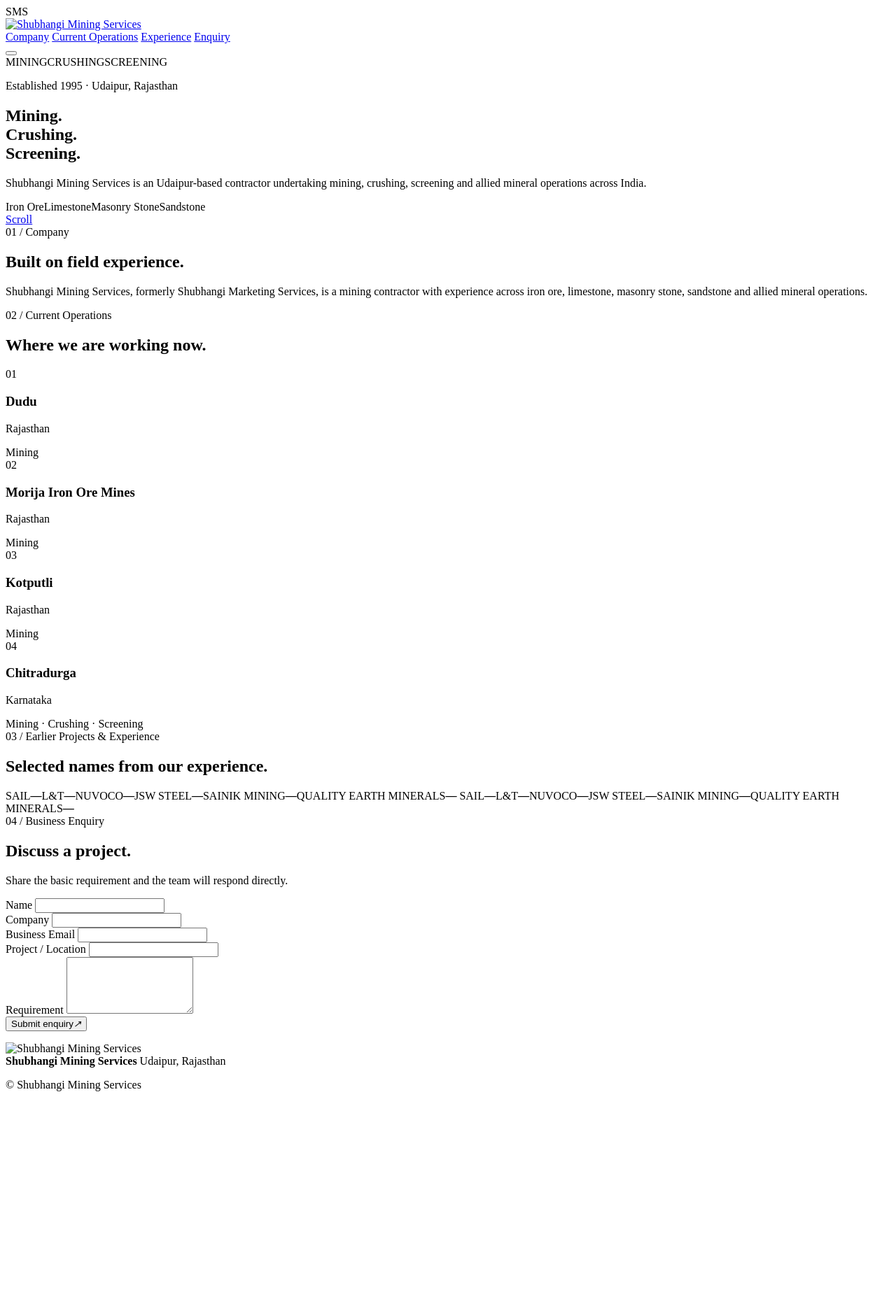
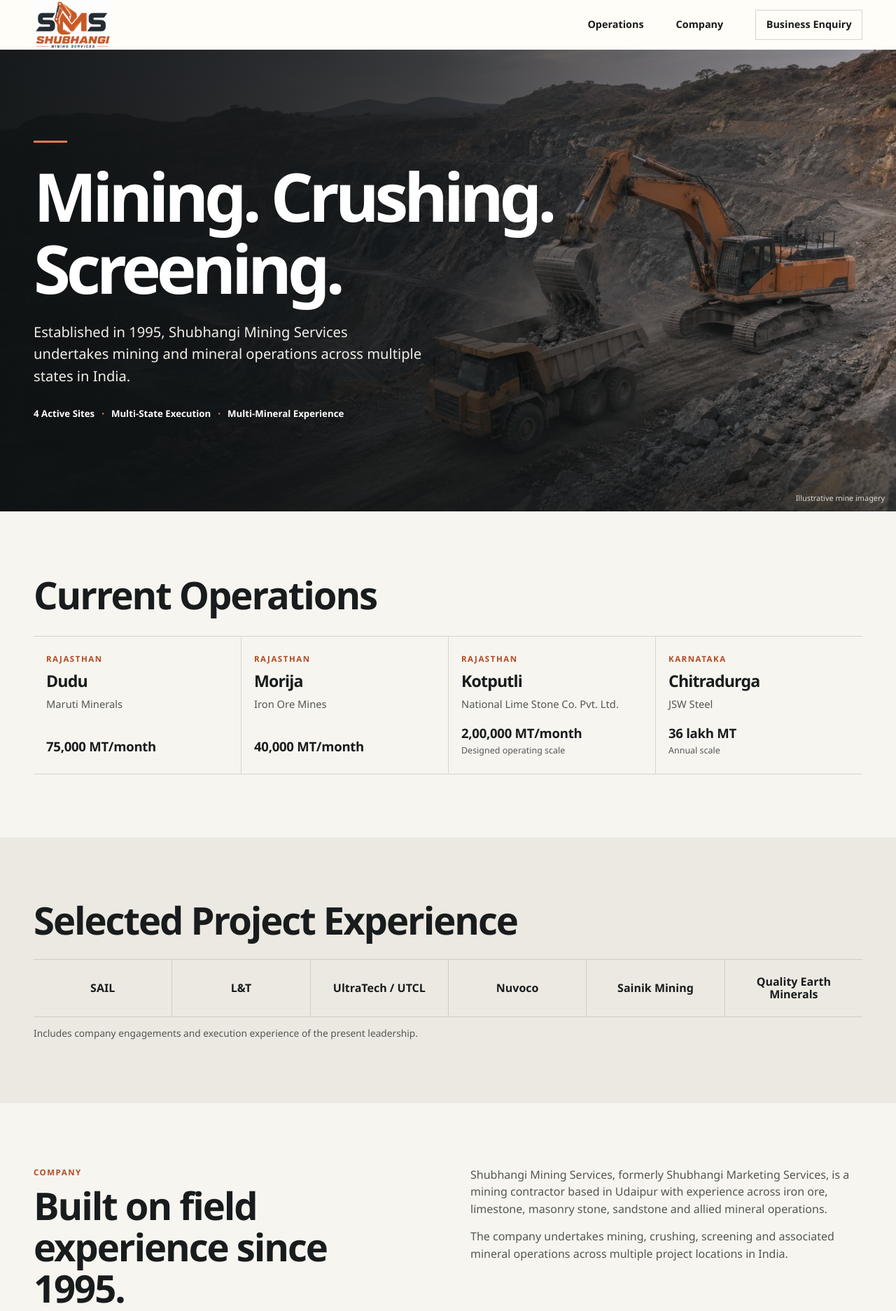
Before and after one commit to Swayam-1410/shubhangi-mining-services, a plain HTML site: page index.html in a window 1280 px wide. Shown: the top 1874 px of the page at 70% size. Before the commit the page ends 1576 px from the top, so only its background shows below. Drawn offline with Linux system fonts and the light colour scheme.

Commit message:
Revise corporate site and include complete Pages assets

```diff
--- /dev/null
+++ b/assets/app.js
@@ -0,0 +1,32 @@
+const form = document.querySelector('#enquiry-form');
+if (form) {
+  const recipient = 'business@shubhangimining.com';
+  form.addEventListener('submit', (event) => {
+    event.preventDefault();
+    const data = new FormData(form);
+    const subject = 'Business enquiry: ' + data.get('project').trim();
+    const body = [
+      'Name: ' + data.get('name').trim(),
+      'Company: ' + data.get('company').trim(),
+      'Business email: ' + data.get('email').trim(),
+      'Project / Location: ' + data.get('project').trim(),
+      '',
+      'Requirement:',
+      data.get('requirement').trim()
+    ].join('\r\n');
+    window.location.href = 'mailto:' + recipient + '?subject=' +
+      encodeURIComponent(subject) + '&body=' + encodeURIComponent(body);
+  });
+  form.hidden = false;
+}
+if ('IntersectionObserver' in window && !window.matchMedia('(prefers-reduced-motion: reduce)').matches) {
+  const observer = new IntersectionObserver((entries) => {
+    for (const entry of entries) {
+      if (entry.isIntersecting) {
+        entry.target.classList.add('enter');
+        observer.unobserve(entry.target);
+      }
+    }
+  }, { threshold: 0.16 });
+  document.querySelectorAll('.operations, .client-wall, .values, .leadership').forEach((element) => observer.observe(element));
+}
--- /dev/null
+++ b/assets/styles.css
@@ -0,0 +1,73 @@
+*{box-sizing:border-box}
+:root{--paper:#f7f5f0;--ink:#191c1d;--muted:#535751;--line:#d6d4cc;--orange:#b04a24;--light:#fffdf8}
+html{color-scheme:light}
+body{margin:0;background:var(--paper);color:var(--ink);font:400 1rem/1.55 "Segoe UI",system-ui,sans-serif}
+h1,h2,h3,p{margin:0}
+h1,h2,h3{line-height:1.08;letter-spacing:-.038em}
+h2{font-size:clamp(2rem,4.5vw,3.4rem);font-weight:680}
+h3{font-size:1.45rem}
+a{color:inherit;text-underline-offset:.2em}
+a:hover{color:var(--orange)}
+:focus-visible{outline:3px solid #d67345;outline-offset:4px}
+[hidden]{display:none!important}
+.wrap{width:min(1200px,calc(100% - 96px));margin-inline:auto}
+.skip{position:absolute;top:8px;left:8px;padding:10px;background:white;transform:translateY(-150%);z-index:3}
+.skip:focus{transform:none}
+.top{background:var(--light)}
+.nav,.footer-inner{display:flex;align-items:center;justify-content:space-between;gap:24px}
+.brand img{display:block;object-fit:contain}
+nav{display:flex;align-items:center;justify-content:flex-end;gap:clamp(12px,3.6vw,48px);font-weight:650;font-size:.9rem}
+nav a{text-decoration:none}
+.nav-cta{border:1px solid var(--line);padding:.65em 1em}
+.hero{position:relative;isolation:isolate;background:#222728;color:white;min-height:clamp(440px,52vw,660px);display:grid;align-items:center}
+.hero picture,.hero::after{position:absolute;inset:0;z-index:-1}
+.hero img{width:100%;height:100%;object-fit:cover;object-position:50% 55%}
+.hero::after{content:"";background:linear-gradient(90deg,rgba(16,19,20,.93),rgba(16,19,20,.74) 48%,rgba(16,19,20,.21)),linear-gradient(0deg,#131616a6,transparent 35%)}
+.hero-inner{padding-block:64px}
+.hero h1{font-size:clamp(3.2rem,7.5vw,7rem);letter-spacing:-.065em;font-weight:750}
+.hero h1::before{content:"";display:block;width:48px;height:3px;background:#e27a4d;margin-bottom:24px}
+.hero-inner>p{max-width:560px;color:#f0eee8;font-size:clamp(1rem,1.75vw,1.26rem);margin-top:24px}
+.signals{display:flex;flex-wrap:wrap;gap:6px 0;list-style:none;padding:0;margin:28px 0 0;font-size:.83rem;font-weight:650}
+.signals li+li::before{content:"·";margin:0 .75em;color:#f59365}
+.photo-note{position:absolute;right:16px;bottom:10px;color:#ddd9d2;font-size:.68rem}
+.section{padding-block:clamp(44px,7vw,94px)}
+.operations,.client-wall,.leadership,.values{display:grid}
+.operations{grid-template-columns:repeat(4,minmax(0,1fr));border-block:1px solid var(--line);margin-top:30px}
+.operations article{padding:23px 18px 24px;display:flex;flex-direction:column;min-width:0}
+.operations article+article{border-left:1px solid var(--line)}
+.state{color:var(--orange);text-transform:uppercase;font-size:.72rem;letter-spacing:.13em;font-weight:750;margin-bottom:10px}
+.client{color:var(--muted);font-size:.92rem;margin:.55rem 0 1rem}
+.scale{margin-top:auto;font-weight:720;letter-spacing:-.015em;font-size:clamp(.95rem,1.45vw,1.23rem)}
+.scale small{display:block;color:var(--muted);font-size:.78rem;font-weight:500;letter-spacing:normal}
+.experience{background:#ebe9e2}
+.client-wall{grid-template-columns:repeat(6,minmax(0,1fr));list-style:none;margin:26px 0 12px;padding:0;border-block:1px solid #ceccc4}
+.client-wall li{display:grid;place-items:center;text-align:center;font-weight:750;line-height:1.16;padding:22px 10px;min-height:75px}
+.client-wall li+li{border-left:1px solid #ceccc4}
+.note,.copy,.values p,.leadership p{color:var(--muted)}
+.note{font-size:.86rem}
+.split,.values,.leadership{display:grid;grid-template-columns:repeat(2,minmax(0,1fr));gap:clamp(20px,5vw,76px)}
+.copy p+p{margin-top:14px}
+.values{border-block:1px solid var(--line);padding-block:26px}
+.values h3,.leadership h3{margin-bottom:8px}
+.leadership{margin-top:25px}
+.leadership>div{border-top:1px solid var(--line);padding-top:16px}
+.linkedin{display:inline-grid;place-items:center;vertical-align:middle;width:1.45rem;height:1.45rem;background:currentColor;border-radius:2px;font:700 .88rem/1 Arial,sans-serif;color:#293331;background:#e7e4dc}
+.leadership a{text-decoration:none}
+.enquiry{background:#202425;color:#f8f5ed}
+.email{display:inline-block;overflow-wrap:anywhere;margin-top:15px;color:#f9b99b}
+.email:hover,footer a:hover{color:white}
+.field-grid{display:grid;grid-template-columns:1fr 1fr;gap:14px}
+form label{display:block;font-size:.88rem;font-weight:650;margin-bottom:12px}
+input,textarea{display:block;width:100%;background:#2a2e2f;border:1px solid #747675;color:white;border-radius:0;font:inherit;margin-top:5px;padding:9px 11px}
+textarea{resize:vertical}
+button{font:inherit;font-weight:720;background:#f0ac87;color:#251a14;border:0;padding:10px 16px;cursor:pointer}
+button:hover{background:#f9c5a8}
+button span{margin-left:.7em}
+.form-note{margin-top:9px;color:#dad9d2;font-size:.8rem}
+footer{border-top:1px solid #434745;background:#171a1b;color:#d8d7d0;font-size:.88rem}
+.footer-inner{padding-block:24px;flex-wrap:wrap}
+footer strong{color:white}
+@media (prefers-reduced-motion:no-preference){html{scroll-behavior:smooth} a,button{transition:color .18s,background-color .18s}.enter{animation:enter .45s ease-out both}@keyframes enter{from{opacity:.7;transform:translateY(8px)}}}
+@media(max-width:900px){.operations{grid-template-columns:repeat(2,minmax(0,1fr))}.operations article:nth-child(3){border-left:0}.operations article:nth-child(n+3){border-top:1px solid var(--line)}.client-wall{grid-template-columns:repeat(3,minmax(0,1fr))}.client-wall li:nth-child(4){border-left:0}.client-wall li:nth-child(n+4){border-top:1px solid #ceccc4}}
+@media(max-width:640px){.wrap{width:calc(100% - 36px)}.nav{gap:8px}.brand img{width:78px;height:58px}nav{font-size:.76rem;gap:11px}.nav-cta{padding:.5em}.split{grid-template-columns:1fr}.hero::after{background:linear-gradient(90deg,#101314eb,#10131469)}.operations article{padding-inline:10px}.leadership{gap:16px}.leadership h3{font-size:1.12rem}.client-wall li{font-size:.89rem}}
+@media(max-width:360px){.nav{flex-wrap:wrap;padding-bottom:10px}.values,.leadership,.field-grid{grid-template-columns:1fr}}
--- a/index.html
+++ b/index.html
@@ -1,162 +1,114 @@
 <!doctype html>
-<html lang="en">
+<html lang="en-IN">
 <head>
-  <meta charset="utf-8" />
-  <meta name="viewport" content="width=device-width,initial-scale=1" />
-  <meta name="theme-color" content="#15191d" />
-  <meta name="description" content="Shubhangi Mining Services — mining, crushing and screening contractors established in 1995." />
-  <meta property="og:title" content="Shubhangi Mining Services" />
-  <meta property="og:description" content="Mining. Crushing. Screening." />
-  <meta property="og:type" content="website" />
-  <meta property="og:url" content="https://shubhangimining.com/" />
-  <title>Shubhangi Mining Services | Mining, Crushing & Screening</title>
-  <link rel="icon" type="image/png" href="assets/favicon.png" />
-  <link rel="stylesheet" href="assets/styles.css" />
+<meta charset="utf-8">
+<meta name="viewport" content="width=device-width, initial-scale=1">
+<title>Shubhangi Mining Services | Contract Mining, Crushing &amp; Screening</title>
+<meta name="description" content="Established in 1995, Shubhangi Mining Services undertakes mining and mineral operations across multiple states in India.">
+<link rel="canonical" href="https://shubhangimining.com/">
+<link rel="icon" href="assets/sms-mark.png" type="image/png">
+<link rel="stylesheet" href="assets/styles.css">
+<meta name="theme-color" content="#191c1d">
+<meta property="og:type" content="website">
+<meta property="og:site_name" content="Shubhangi Mining Services">
+<meta property="og:url" content="https://shubhangimining.com/">
+<meta property="og:title" content="Shubhangi Mining Services">
+<meta property="og:description" content="Established in 1995, Shubhangi Mining Services undertakes mining and mineral operations across multiple states in India.">
+<meta property="og:image" content="https://shubhangimining.com/assets/social-preview.jpg">
+<meta property="og:image:width" content="1200">
+<meta property="og:image:height" content="630">
+<meta property="og:image:alt" content="Shubhangi Mining Services — Mining. Crushing. Screening.">
+<meta name="twitter:card" content="summary_large_image">
+<meta name="twitter:image" content="https://shubhangimining.com/assets/social-preview.jpg">
+<script type="application/ld+json">{
+  "@context": "https://schema.org",
+  "@type": "Organization",
+  "name": "Shubhangi Mining Services",
+  "alternateName": "Shubhangi Marketing Services",
+  "url": "https://shubhangimining.com/",
+  "logo": "https://shubhangimining.com/assets/sms-logo.webp",
+  "foundingDate": "1995",
+  "address": {
+    "@type": "PostalAddress",
+    "streetAddress": "49, Arvind Nagar, Sunderwas",
+    "addressLocality": "Udaipur",
+    "addressRegion": "Rajasthan",
+    "postalCode": "313001",
+    "addressCountry": "IN"
+  },
+  "sameAs": [
+    "https://www.linkedin.com/company/shubhangi-mining-services/"
+  ]
+}</script>
+<script src="assets/app.js" defer></script>
 </head>
 <body>
-  <div class="loader" aria-hidden="true">
-    <div class="loader-mark">SMS</div>
-    <div class="loader-rule"><span></span></div>
+<a class="skip" href="#main">Skip to content</a>
+<header class="top">
+ <div class="wrap nav">
+  <a href="./" class="brand"><img src="assets/sms-logo.webp" width="112" height="71" alt="Shubhangi Mining Services"></a>
+  <nav aria-label="Main navigation"><a href="#operations">Operations</a><a href="#company">Company</a><a class="nav-cta" href="#enquiry">Business Enquiry</a></nav>
  </div>
-
-  <div class="cursor-glow" aria-hidden="true"></div>
-
-  <header class="site-header">
-    <a class="brand" href="#top" aria-label="Shubhangi Mining Services home">
-      <img src="assets/logo.png" alt="Shubhangi Mining Services" />
-    </a>
-    <nav aria-label="Primary navigation">
-      <a href="#company">Company</a>
-      <a href="#current">Current Operations</a>
-      <a href="#experience">Experience</a>
-      <a class="nav-enquiry" href="#enquiry">Enquiry</a>
-    </nav>
-    <button class="menu" aria-label="Toggle menu" aria-expanded="false"><span></span><span></span></button>
 </header>
-
-  <main id="top">
-    <section class="hero">
-      <div class="hero-grid" aria-hidden="true"></div>
-      <div class="hero-rail" aria-hidden="true"><span>MINING</span><span>CRUSHING</span><span>SCREENING</span></div>
-      <div class="hero-copy reveal">
-        <p class="eyebrow">Established 1995 · Udaipur, Rajasthan</p>
-        <h1>Mining.<br>Crushing.<br><span>Screening.</span></h1>
-        <p class="hero-intro">Shubhangi Mining Services is an Udaipur-based contractor undertaking mining, crushing, screening and allied mineral operations across India.</p>
+<main id="main">
+<section class="hero" aria-labelledby="hero-title">
+ <picture><source media="(max-width: 640px)" srcset="assets/mine-hero-mobile.webp"><img src="assets/mine-hero.webp" alt="" fetchpriority="high"></picture>
+ <div class="wrap hero-inner">
+  <h1 id="hero-title">Mining. Crushing.<br>Screening.</h1>
+  <p>Established in 1995, Shubhangi Mining Services undertakes mining and mineral operations across multiple states in India.</p>
+  <ul class="signals"><li>4 Active Sites</li><li>Multi-State Execution</li><li>Multi-Mineral Experience</li></ul>
  </div>
-      <div class="hero-minerals reveal delay-1" aria-label="Mineral experience">
-        <span>Iron Ore</span><i></i><span>Limestone</span><i></i><span>Masonry Stone</span><i></i><span>Sandstone</span>
-      </div>
-      <a class="scroll" href="#company"><span></span>Scroll</a>
+ <small class="photo-note">Illustrative mine imagery</small>
 </section>
-
-    <section class="company" id="company">
-      <div class="section-shell split">
-        <div class="section-kicker reveal">01 / Company</div>
-        <div class="company-copy reveal delay-1">
-          <h2>Built on field experience.</h2>
-          <p>Shubhangi Mining Services, formerly Shubhangi Marketing Services, is a mining contractor with experience across iron ore, limestone, masonry stone, sandstone and allied mineral operations.</p>
-        </div>
+<section class="wrap section" id="operations" aria-labelledby="operations-title">
+ <h2 id="operations-title">Current Operations</h2>
+ <div class="operations">
+ <article><p class="state">Rajasthan</p><h3>Dudu</h3><p class="client">Maruti Minerals</p><p class="scale">75,000 MT/month</p></article>
+ <article><p class="state">Rajasthan</p><h3>Morija</h3><p class="client">Iron Ore Mines</p><p class="scale">40,000 MT/month</p></article>
+ <article><p class="state">Rajasthan</p><h3>Kotputli</h3><p class="client">National Lime Stone Co. Pvt. Ltd.</p><p class="scale">2,00,000 MT/month<small>Designed operating scale</small></p></article>
+ <article><p class="state">Karnataka</p><h3>Chitradurga</h3><p class="client">JSW Steel</p><p class="scale">36 lakh MT<small>Annual scale</small></p></article>
  </div>
 </section>
-
-    <section class="current" id="current">
-      <div class="section-shell">
-        <div class="section-head reveal">
-          <div class="section-kicker">02 / Current Operations</div>
-          <h2>Where we are working now.</h2>
-        </div>
-        <div class="project-list">
-          <article class="project reveal">
-            <div class="project-index">01</div>
-            <h3>Dudu</h3>
-            <p>Rajasthan</p>
-            <span class="project-tag">Mining</span>
-          </article>
-          <article class="project reveal delay-1">
-            <div class="project-index">02</div>
-            <h3>Morija Iron Ore Mines</h3>
-            <p>Rajasthan</p>
-            <span class="project-tag">Mining</span>
-          </article>
-          <article class="project reveal delay-2">
-            <div class="project-index">03</div>
-            <h3>Kotputli</h3>
-            <p>Rajasthan</p>
-            <span class="project-tag">Mining</span>
-          </article>
-          <article class="project reveal delay-3">
-            <div class="project-index">04</div>
-            <h3>Chitradurga</h3>
-            <p>Karnataka</p>
-            <span class="project-tag">Mining · Crushing · Screening</span>
-          </article>
-        </div>
+<section class="experience section" aria-labelledby="experience-title">
+ <div class="wrap"><h2 id="experience-title">Selected Project Experience</h2>
+ <ul class="client-wall"><li>SAIL</li><li>L&amp;T</li><li>UltraTech / UTCL</li><li>Nuvoco</li><li>Sainik Mining</li><li>Quality Earth Minerals</li></ul>
+ <p class="note">Includes company engagements and execution experience of the present leadership.</p></div>
+</section>
+<section class="wrap section" id="company" aria-labelledby="company-title">
+ <div class="split"><div><p class="state">Company</p><h2 id="company-title">Built on field experience since 1995.</h2></div>
+ <div class="copy"><p>Shubhangi Mining Services, formerly Shubhangi Marketing Services, is a mining contractor based in Udaipur with experience across iron ore, limestone, masonry stone, sandstone and allied mineral operations.</p>
+ <p>The company undertakes mining, crushing, screening and associated mineral operations across multiple project locations in India.</p></div></div>
+</section>
+<section class="wrap values" aria-label="Vision and Mission">
+ <div><h3>Vision</h3><p>To build a dependable, professionally managed mining services company known for disciplined execution and long-term relationships.</p></div>
+ <div><h3>Mission</h3><p>To deliver reliable mining and mineral operations through strong field execution, capable teams and continuously improving systems.</p></div>
+</section>
+<section class="wrap section" aria-labelledby="leadership-title">
+ <h2 id="leadership-title">Leadership</h2>
+ <div class="leadership">
+ <div><h3>Sandeep Bhargava <a href="https://www.linkedin.com/in/sandeep-bhargava-635b332a/" aria-label="Sandeep Bhargava on LinkedIn"><span class="linkedin" aria-hidden="true">in</span></a></h3><p>Mining Leadership &amp; Operations</p></div>
+ <div><h3>Swayam Bhargava</h3><p>Head – Strategy &amp; Operations</p></div>
  </div>
 </section>
-
-    <section class="experience" id="experience">
-      <div class="section-shell">
-        <div class="section-head reveal">
-          <div class="section-kicker">03 / Earlier Projects & Experience</div>
-          <h2>Selected names from our experience.</h2>
+<section class="enquiry section" id="enquiry" aria-labelledby="enquiry-title">
+ <div class="wrap split"><div><h2 id="enquiry-title">Business Enquiry</h2><a class="email" href="mailto:business@shubhangimining.com">business@shubhangimining.com</a></div>
+ <form hidden id="enquiry-form">
+  <div class="field-grid">
+   <label>Name<input name="name" autocomplete="name" required maxlength="100"></label>
+   <label>Company<input name="company" autocomplete="organization" required maxlength="140"></label>
+   <label>Business Email<input name="email" type="email" autocomplete="email" required maxlength="180"></label>
+   <label>Project / Location<input name="project" required maxlength="160"></label>
   </div>
-      </div>
-      <div class="client-marquee" aria-label="Selected client names">
-        <div class="client-track">
-          <span>SAIL</span><b>—</b><span>L&amp;T</span><b>—</b><span>NUVOCO</span><b>—</b><span>JSW STEEL</span><b>—</b><span>SAINIK MINING</span><b>—</b><span>QUALITY EARTH MINERALS</span><b>—</b>
-          <span>SAIL</span><b>—</b><span>L&amp;T</span><b>—</b><span>NUVOCO</span><b>—</b><span>JSW STEEL</span><b>—</b><span>SAINIK MINING</span><b>—</b><span>QUALITY EARTH MINERALS</span><b>—</b>
-        </div>
-      </div>
-    </section>
-
-    <section class="enquiry" id="enquiry">
-      <div class="section-shell enquiry-grid">
-        <div class="enquiry-title reveal">
-          <div class="section-kicker">04 / Business Enquiry</div>
-          <h2>Discuss a project.</h2>
-          <p>Share the basic requirement and the team will respond directly.</p>
-        </div>
-        <form class="enquiry-form reveal delay-1" id="enquiryForm" action="https://formsubmit.co/ajax/sandeepbhargava2008@gmail.com" method="POST">
-          <input type="hidden" name="_subject" value="Website Enquiry — Shubhangi Mining Services" />
-          <input type="hidden" name="_captcha" value="false" />
-          <div class="field">
-            <label for="name">Name</label>
-            <input id="name" name="name" type="text" autocomplete="name" required />
-          </div>
-          <div class="field">
-            <label for="companyName">Company</label>
-            <input id="companyName" name="company" type="text" autocomplete="organization" required />
-          </div>
-          <div class="field">
-            <label for="email">Business Email</label>
-            <input id="email" name="email" type="email" autocomplete="email" required />
-          </div>
-          <div class="field full">
-            <label for="location">Project / Location</label>
-            <input id="location" name="project_location" type="text" />
-          </div>
-          <div class="field full">
-            <label for="message">Requirement</label>
-            <textarea id="message" name="message" rows="5" required></textarea>
-          </div>
-          <button type="submit"><span>Submit enquiry</span><i>↗</i></button>
-          <p class="form-status" id="formStatus" role="status" aria-live="polite"></p>
-        </form>
-      </div>
+  <label>Requirement<textarea name="requirement" rows="4" required maxlength="1000"></textarea></label>
+  <button type="submit">Submit Enquiry <span aria-hidden="true">↗</span></button>
+  <p class="form-note">Opens a draft in your email app for you to review and send.</p>
+ </form></div>
 </section>
 </main>
-
-  <footer>
-    <div class="footer-inner">
-      <img src="assets/logo.png" alt="Shubhangi Mining Services" />
-      <div>
-        <strong>Shubhangi Mining Services</strong>
-        <span>Udaipur, Rajasthan</span>
-      </div>
-      <p>© <span id="year"></span> Shubhangi Mining Services</p>
-    </div>
-  </footer>
-
-  <script src="assets/app.js"></script>
+<footer><div class="wrap footer-inner">
+ <div><strong>Shubhangi Mining Services</strong><br>Udaipur, Rajasthan</div>
+ <a href="https://www.linkedin.com/company/shubhangi-mining-services/"><span class="linkedin" aria-hidden="true">in</span> LinkedIn Company Page</a>
+ <small>© 2026 Shubhangi Mining Services</small>
+</div></footer>
 </body>
 </html>
--- a/sitemap.xml
+++ b/sitemap.xml
@@ -1,4 +1,2 @@
 <?xml version="1.0" encoding="UTF-8"?>
-<urlset xmlns="http://www.sitemaps.org/schemas/sitemap/0.9">
-  <url><loc>https://shubhangimining.com/</loc><changefreq>monthly</changefreq><priority>1.0</priority></url>
-</urlset>
+<urlset xmlns="http://www.sitemaps.org/schemas/sitemap/0.9"><url><loc>https://shubhangimining.com/</loc></url></urlset>
```
Also changed, not shown: assets/mine-hero-mobile.webp (added), assets/mine-hero.webp (added), assets/sms-logo.webp (added), assets/sms-mark.png (added), assets/social-preview.jpg (added), 2 other files. Lines whose indentation alone changed are shown as unchanged.
